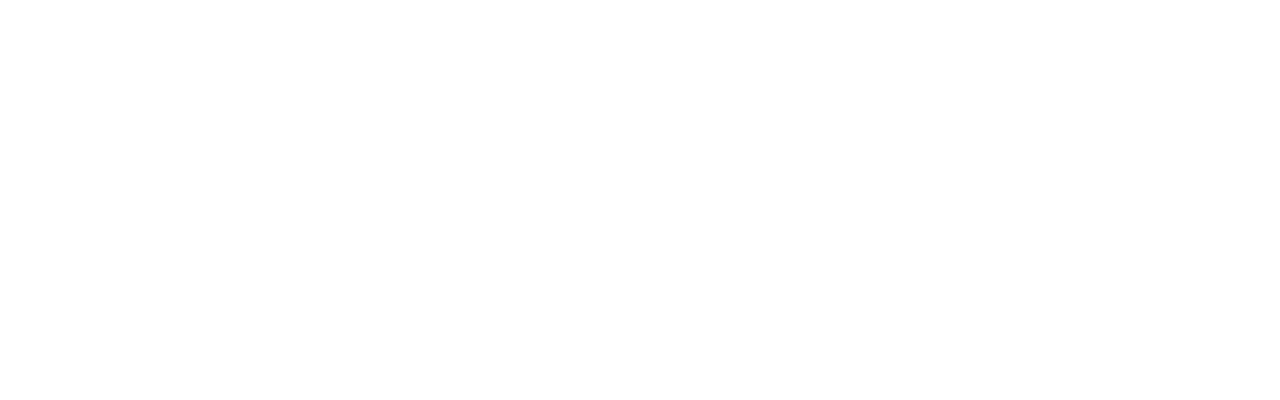
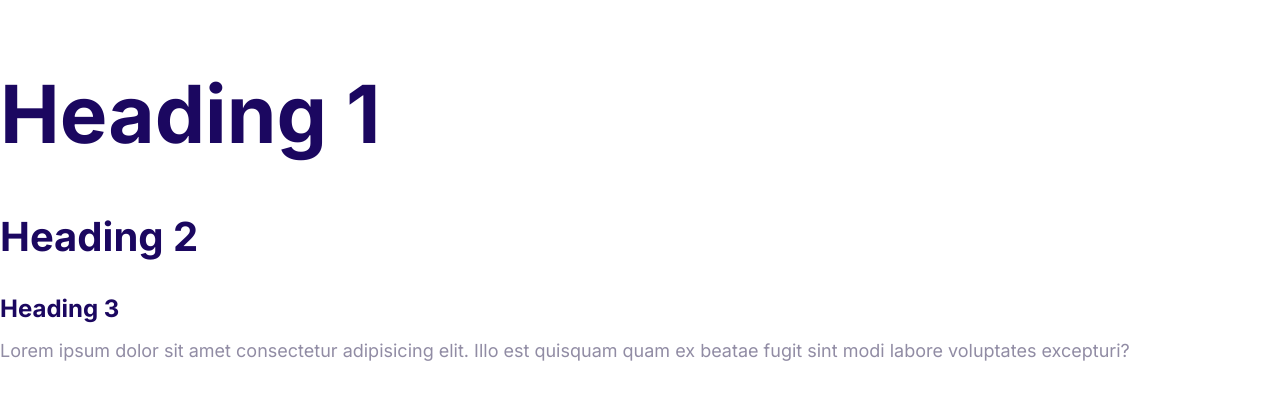
Before and after one commit to MilliDGemini/MilliFy, a plain HTML site: page indext.html in a window 1280 px wide. Drawn offline with Linux system fonts and the light colour scheme.

Commit message:
Define the styles for the fonts.

```diff
--- a/css/styles.css
+++ b/css/styles.css
@@ -1,8 +1,56 @@
-:root{
-    --color-primary: #2584ff;
-    --color-secondary: #00d9ff;
-    --color-accent: #ff3400;
-    --color-headings: #1b0760;
-    --color-body:#918ca4;
+:root {
+  --color-primary: #2584ff;
+  --color-secondary: #00d9ff;
+  --color-accent: #ff3400;
+  --color-headings: #1b0760;
+  --color-body: #918ca4;
+}
 
+html {
+  /* 62.5% of 16px = 10px*/
+  font-size: 62.5%;
 }
+body {
+  font-family: Inter, Arial, Helvetica, sans-serif;
+  font-size: 2.4rem;
+  line-height: 1.5;
+  color: var(--color-body);
+}
+
+h1,
+h2,
+h3 {
+  color: var(--color-headings);
+  margin-bottom: 1rem;
+}
+
+h1 {
+  /* 1 x font size of the html element */
+  font-size: 7rem;
+}
+
+h2 {
+  font-size: 4rem;
+}
+h3 {
+  font-size: 3rem;
+}
+
+p {
+  margin-top: 0;
+}
+
+@media screen and (min-width: 1024px) {
+  body {
+    font-size: 1.8rem;
+  }
+  h1 {
+    font-size: 8rem;
+  }
+  h2 {
+    font-size: 4rem;
+  }
+  h3 {
+    font-size: 2.4rem;
+  }
+}
--- a/indext.html
+++ b/indext.html
@@ -1,14 +1,26 @@
 <!DOCTYPE html>
 <html lang="en">
-<head>
-    <meta charset="UTF-8">
-    <meta http-equiv="X-UA-Compatible" content="IE=edge">
-    <meta name="viewport" content="width=device-width, initial-scale=1.0">
-    <link rel="stylesheet" href="/css/normalize.css">
-    <link rel="stylesheet" href="/css/styles.css">
+  <head>
+    <meta charset="UTF-8" />
+    <meta http-equiv="X-UA-Compatible" content="IE=edge" />
+    <meta name="viewport" content="width=device-width, initial-scale=1.0" />
     <title>Document</title>
-</head>
-<body>
-
-</body>
+    <link rel="preconnect" href="https://fonts.googleapis.com" />
+    <link rel="preconnect" href="https://fonts.gstatic.com" crossorigin />
+    <link
+      href="https://fonts.googleapis.com/css2?family=Inter:wght@400;700&display=swap"
+      rel="stylesheet"
+    />
+    <link rel="stylesheet" href="/css/normalize.css" />
+    <link rel="stylesheet" href="/css/styles.css" />
+  </head>
+  <body>
+    <h1>Heading 1</h1>
+    <h2>Heading 2</h2>
+    <h3>Heading 3</h3>
+    <p>
+      Lorem ipsum dolor sit amet consectetur adipisicing elit. Illo est quisquam
+      quam ex beatae fugit sint modi labore voluptates excepturi?
+    </p>
+  </body>
 </html>
```
